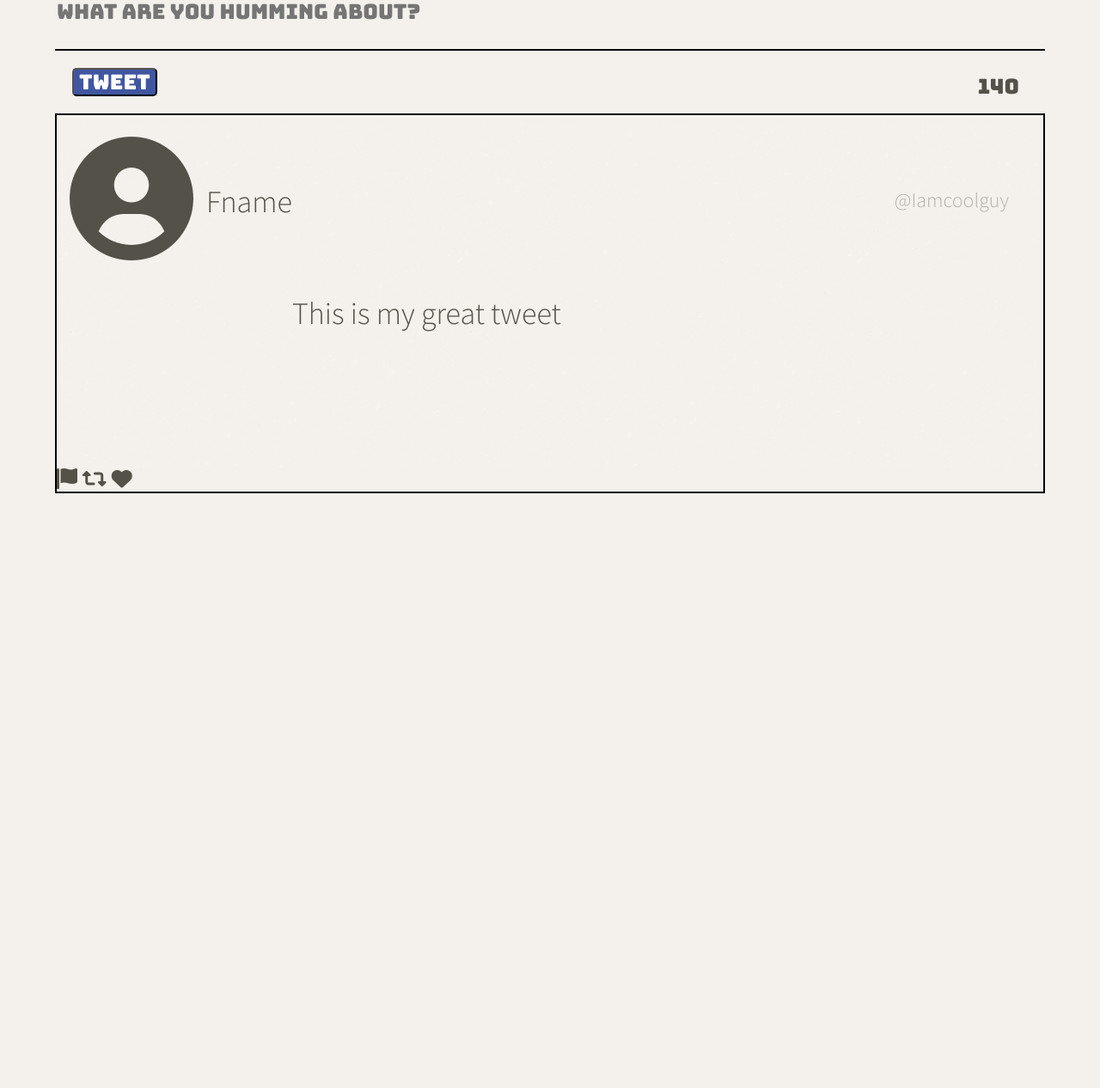
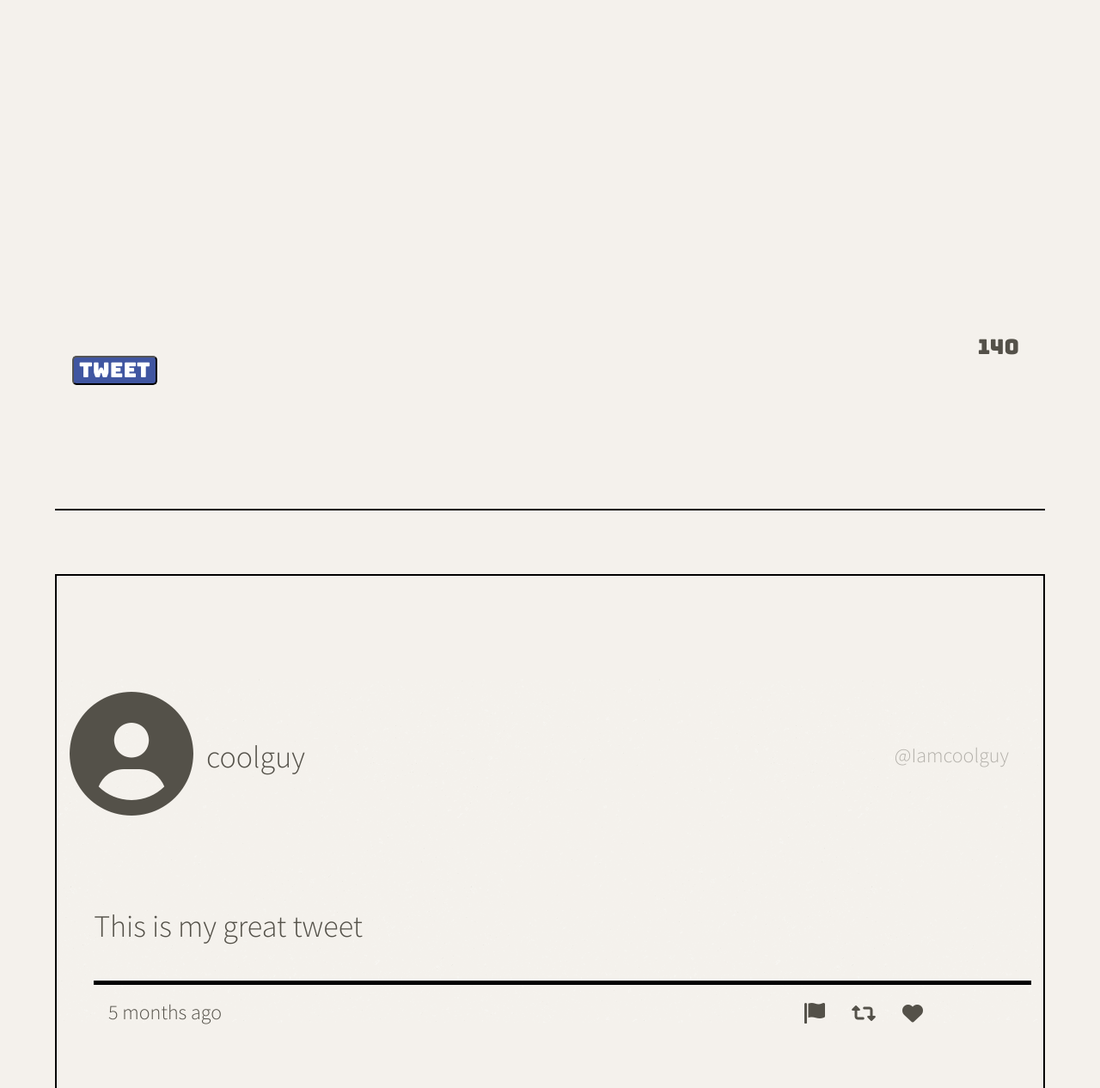
Before and after one commit to ShrikarKhare/tweeter, a website: page public/index.html in a window 1280 px wide. Shown: the part 526-1792 px from the top of the page at 86% size. Before the commit the page ends 1100 px from the top, so only its background shows below. Drawn offline with nearby package versions, Linux system fonts and the light colour scheme; files whose address does not match are found by name.

Commit message:
file structure fixed to read js files properly now

```diff
--- a/public/index.html
+++ b/public/index.html
@@ -22,11 +22,12 @@
 
     <!-- External JS -->
     <script src="https://ajax.googleapis.com/ajax/libs/jquery/3.4.1/jquery.min.js"></script>
-    <!--timeago library-->
-    <script src="https://cdnjs.cloudflare.com/ajax/libs/timeago.js/4.0.2/timeago.min.js" integrity="sha512-SVDh1zH5N9ChofSlNAK43lcNS7lWze6DTVx1JCXH1Tmno+0/1jMpdbR8YDgDUfcUrPp1xyE53G42GFrcM0CMVg==" crossorigin="anonymous" referrerpolicy="no-referrer"></script>
+    <!--timeago.js library-->
+    <script src="https://cdnjs.cloudflare.com/ajax/libs/timeago.js/4.0.2/timeago.min.js"></script>
 
     <!-- App JS -->
     <script type="text/javascript" src="/scripts/client.js"></script>
+    <script type="text/javascript" src="/scripts/composer-char-counter.js"></script>
   </head>
 
   <body>
@@ -52,7 +53,7 @@
       <section class="new-tweet">
         <!-- <h2>Compose Tweet</h2> -->
         <form>
-          <textarea  name="text" id="tweet-text" placeholder = "What are you humming about?"></textarea>
+          <textarea  name="text" id="newtweet-text" placeholder = "What are you humming about?"></textarea>
           <output name="counter" class="counter" for="tweet-text">140</output>
         </form>
         <div>
@@ -62,21 +63,20 @@
       <article class = tweet-container>
         <header>
           <i class="fas fa-user-circle fa-6x"></i>
-          <p id = 'tweetername'>Fname</p>
+          <p id = 'tweetername'>coolguy</p>
           <p id = 'tweeterhandle'>@Iamcoolguy</p>
-          <text> This is my great tweet </text>
-        </header>
-        <footer>
-          <span id = 'timesincetweet'></span>
-          <i id = 'flagicon' class="fas fa-flag"></i>
-          <i id = 'retweeticon' class="fas fa-retweet"></i>
-          <i id = 'hearticon' class="fas fa-heart"></i>
-        </footer>
+          <text class = 'tweet-text'> This is my great tweet </text>
+        </span>
+        <span id = 'timesincetweet'></span>
+        <span id = 'icons'>
+          <i id = 'flagicon' class="fas fa-flag"> </i>
+          <i id = 'retweeticon' class="fas fa-retweet"> </i>
+          <i id = 'hearticon' class="fas fa-heart"> </i>
+      </header>
       </article>
     </main>
   </body>
 </html>
-
-  <script>
-    document.getElementbyId('#timesincetweet').innerHTML = 2021-12-02;
-  </script>
+<script>
+  document.getElementById('timesincetweet').innerHTML = `${timeago.format('2021-06-09')} `
+</script>
--- a/public/images/scripts/client.js
+++ b/public/scripts/client.js
@@ -3,3 +3,4 @@
  * jQuery is already loaded
  * Reminder: Use (and do all your DOM work in) jQuery's document ready function
  */
+// const
--- /dev/null
+++ b/public/scripts/composer-char-counter.js
@@ -0,0 +1,3 @@
+$(document).ready(function() {
+    console.log('this file is read')
+})
--- a/public/styles/header.css
+++ b/public/styles/header.css
@@ -1,4 +1,6 @@
 header {
+    position: relative;
+    top: 120px;
     height: 400px;
     width: 100%;
     justify-content: center;
--- a/public/styles/layout.css
+++ b/public/styles/layout.css
@@ -13,11 +13,11 @@ html {
 /*
  * Global layout stuff
  */
-
 body {
   color: #545149;
   background-color: #f4f1ec;
   font-size: 24px;
+  height:100%;
   font-family: 'Source Sans Pro', sans-serif;
   user-select: none;
 }
@@ -31,37 +31,51 @@ nav {
   font-size: xx-large;
 }
 main {
+  position: relative;
+  top: 520px;
+  overflow:auto;
   width:90%;
-  align-self: center;
   margin: 0 auto;
   background-color: #f4f1ec;
   font-family: 'Source Sans Pro', sans-serif;
 }
 article {
   border: 2px solid black;
+  height: 600px;
 
 }
+
 article header {
   background-color: #f4f1ec;
+}
+article:hover {
+  box-shadow: 5px 10px #888888;
 }
 header i {
   position: relative;
   float: left;
   margin: 15px;
 }
+
 text {
   position: relative;
-  float: left;
   font-size: 1.5em;
-  top: 200px;
+  float: left ;
+  margin: 1.2em;
+  padding-bottom: 1.2em;
+  text-align: left;
+  width: 95%;
+  border-bottom: 5px solid black;
+  top: 50px;
 }
-header #tweetername {
+
+#tweetername {
   position: relative;
   float: left;
   font-size: 1.5em;
   margin-top: 70px;
 }
-header #tweeterhandle {
+#tweeterhandle {
   position: relative;
   float: right;
   margin-right: 40px;
@@ -69,14 +83,25 @@ header #tweeterhandle {
   opacity: 0.4;
 }
 #timesincetweet {
-  width: 200px;
-  height: 200px;
+  position: relative;
+  float: left;
+  margin-left: 2.5em;
+  margin-top: 1em;
 }
-/* article .fa-flag .fa-heart .fa-retweet {
-  position: relative;
-  left: 90%;
-  float: right !important;
-} */
+#icons {
+  float: right;
+  margin-right: 5em;
+  margin-top: 0.5em;
+  padding: 0px 5px;
+  cursor: pointer;
+}
+
+#flagicon:hover {
+  color: orangered;
+}
+#hearticon:hover {
+  color: red;
+}
 #retweeticon:hover {
-  box-shadow: gold;
+  color: blue;
 }
--- a/public/styles/nav.css
+++ b/public/styles/nav.css
@@ -1,4 +1,6 @@
 nav {
+    position: fixed;
+    top:0px;
     height: 120px;
     width: 100%;
     background-color: #4056A1;
@@ -17,6 +19,7 @@ nav {
 }
 #doubledownicon {
     position:relative;
+    cursor: pointer;
     float: right;
     transform: translateX(120px);
     top: 45px;
--- a/public/styles/new-tweet.css
+++ b/public/styles/new-tweet.css
@@ -1,17 +1,25 @@
 form {
+    height: 200px;
     border-bottom: black 2px solid;
 }
-#tweet-text {
-    display: flex;
+#newtweet-text {
+    top: 20px;
     width: 90%;
     background-color: inherit;
+    padding: 1.2em;
+    margin: 1.2em;
     color: black;
     border: none;
     resize: none;
     font-family: 'Bungee', 'cursive';
 }
+textarea {
+    position: relative;
+    transform: translateY(-400px);
+}
 button {
     position:relative;
+    transform: translateY(-200px);
     border-radius: 5px;
     margin: 20px;
     background-color: #4056A1;
@@ -19,9 +27,10 @@ button {
     font-family: 'Bungee', 'cursive';
 }
 output.counter {
-    display: flex;
     position: relative;
     float:right;
+    transform: translateY(-230px);
+    top: 20px;
     margin:30px;
     text-align: right;
     font-family: 'Bungee', 'cursive';
```
